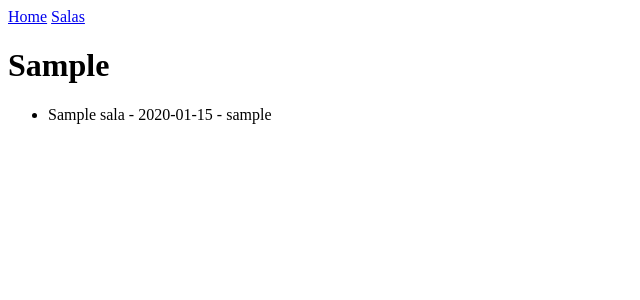
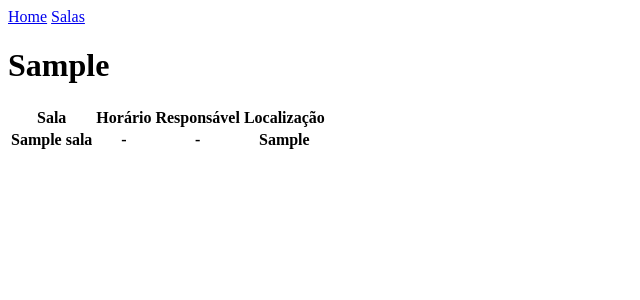
Before and after one commit to lorenaneiva/room-scheduling-manager, a Django app: template agendador/templates/agendador/index.html in a window 1280 px wide. Shown: the top 300 px of the page, without its empty margins (0-640 px from the left). Run offline with Django 5.2, Linux system fonts and the light colour scheme; tables that the repository leaves empty hold one stand-in row (values such as "Sample post"); the template is opened without the code that fills it: values that come from a table or form of the project are taken from there, most other values are stand-ins (such as "Sample title", 1, 10 or a date in 2020); lists and menus that the app fills with data are empty.

Commit message:
expondo as salas na pagina

```diff
--- a/agendador/templates/agendador/index.html
+++ b/agendador/templates/agendador/index.html
@@ -5,12 +5,22 @@
 {%endblock header%}
 
 {% block content %}
-<ul>
-{% for agendamento in agendamentos %}
-    <li>
-        {{agendamento}}
 
-    </li>
-{% endfor %}
-</ul>
+<table>
+    <tr>
+        <th>Sala</th>
+        <th>Horário</th>
+        <th>Responsável</th>
+        <th>Localização</th>
+    </tr>
+    {% for sala in salas %}
+    <tr>
+        <th>{{sala.nome}}</th>
+        <th> - </th>
+        <th> - </th>
+        <th>{{sala.localização}}</th>
+    </tr>
+    {% endfor %}
+</table>
+
 {% endblock %}
--- a/agendador/views.py
+++ b/agendador/views.py
@@ -8,7 +8,7 @@
                     .distinct()
                     .select_related('professor','sala')
                     )
-    salas = Sala.objects.order_by('date_added')
+    salas = Sala.objects.order_by('capacidade')
     context = {
         'data_atual':data_atual,
         'agendamentos':agendamentos,
```
